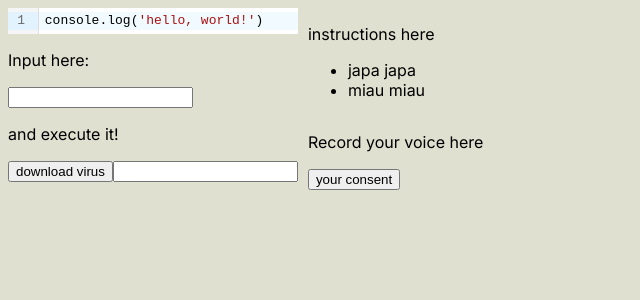
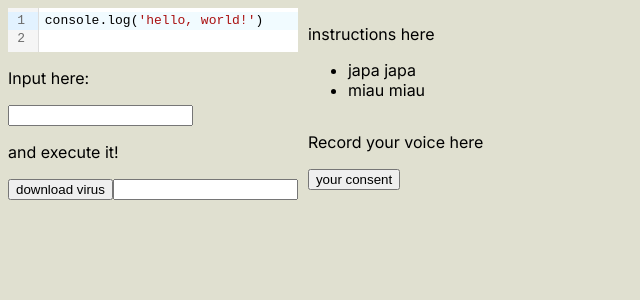
Before and after one commit to RocketRace/voice-enabled, a Next.js app: page / in a window 1280 px wide. Shown: the top 300 px of the page, without its empty margins (0-640 px from the left). Built offline with nearby package versions, Linux system fonts and the light colour scheme.

Commit message:
support multiple languages

```diff
--- a/app/Editor.tsx
+++ b/app/Editor.tsx
@@ -1,5 +1,6 @@
 'use client'
 import { javascript } from '@codemirror/lang-javascript';
+import { python } from '@codemirror/lang-python';
 import CodeMirror, { BasicSetupOptions } from '@uiw/react-codemirror';
 
 const codemirrorSetup: BasicSetupOptions = {
@@ -18,7 +19,12 @@ const codemirrorSetup: BasicSetupOptions = {
 
 export type EditorProps = {
     code: string,
-    language: "javascript"
+    language: keyof typeof languages
+}
+
+const languages = {
+    "javascript": javascript(),
+    "python": python()
 }
 
 export const Editor = ({ code, language }: EditorProps) => {
@@ -26,7 +32,7 @@ export const Editor = ({ code, language }: EditorProps) => {
         className='codemirror'
         value={code}
         readOnly
-        extensions={[javascript()]}
+        extensions={[languages[language]]}
         basicSetup={codemirrorSetup}
     />
 }
--- a/app/page.tsx
+++ b/app/page.tsx
@@ -1,12 +1,33 @@
-import { Editor } from "./Editor";
+'use client'
+import { Editor, EditorProps } from "./Editor";
 import { Executor } from "./Executor";
 import { Instructions } from "./Instructions";
 import { Recorder } from "./Recorder";
+import { useEffect, useState } from "react";
+
+const snippets: readonly EditorProps[] = [
+  {
+    code: "console.log('hello, world!')\n",
+    language: "javascript"
+  },
+  {
+    code: "print('hello, world!')\n",
+    language: "python"
+  }
+]
+
+const fakeRandom = (max: number) => Math.floor((new Date().getUTCMilliseconds()) % max)
 
 export default function Main() {
+  const [snippet, setSnippet] = useState<EditorProps | null>(null);
+
+  useEffect(() => {
+    setSnippet(snippets[fakeRandom(2)]);
+  })
+
   return <main className='main'>
     <div className="left-pane">
-      <Editor code="console.log('hello, world!')" language="javascript" />
+      {snippet && <Editor {...snippet} />}
       <Executor type="text" />
     </div>
     <div className="right-pane">
```
Also changed, not shown: package.json (+8 -3 lines), 1 other file (tests, documents, lock files or other folders).
